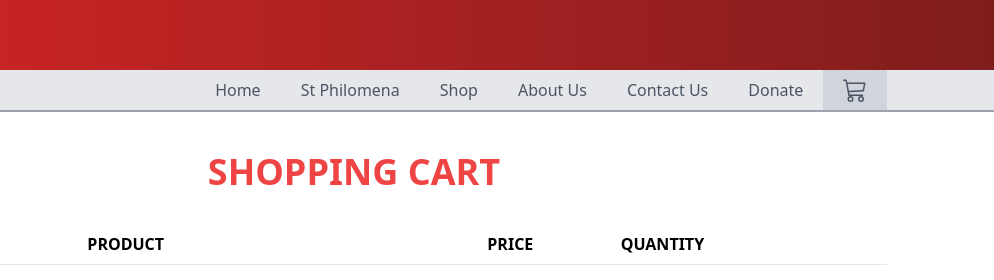
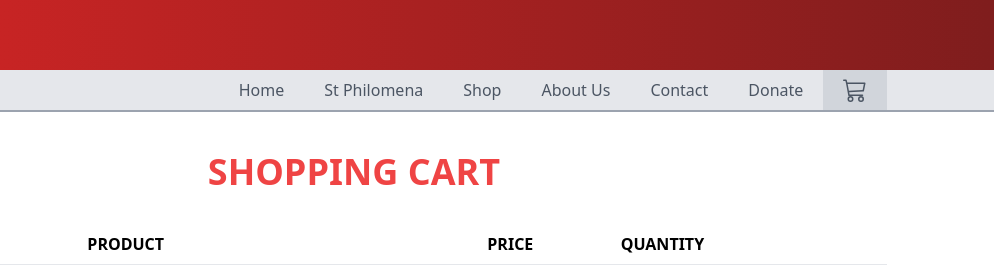
Before and after one commit to stphilomena/PhilomenaSite, a Gatsby site: page /CartPage in a window 1280 px wide. Shown: the part 169-449 px from the top of the page, 286-1280 px from the left. Built offline with nearby package versions, Linux system fonts and the light colour scheme; Gatsby itself is replaced by a stand-in of ours.

Commit message:
undo query v2

```diff
--- a/src/components/Menu.js
+++ b/src/components/Menu.js
@@ -90,7 +90,7 @@ const NewMenu = () => {
               </li>
               <li>
                 <Link to="/contact">
-                  <div className="menuLink3">Contact Us</div>
+                  <div className="menuLink3">Contact</div>
                 </Link>
               </li>
               <li>
```
